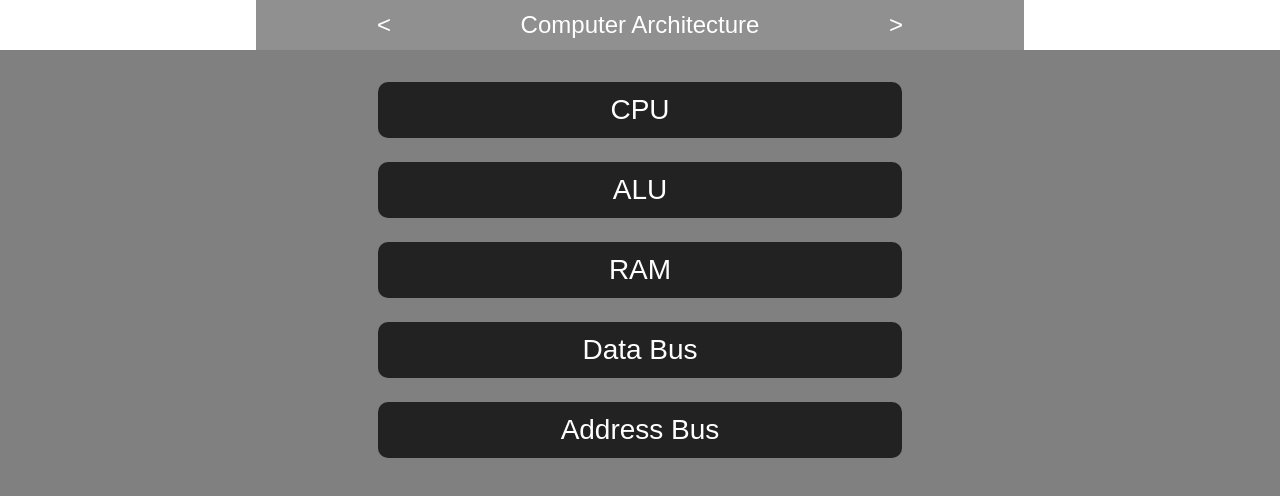
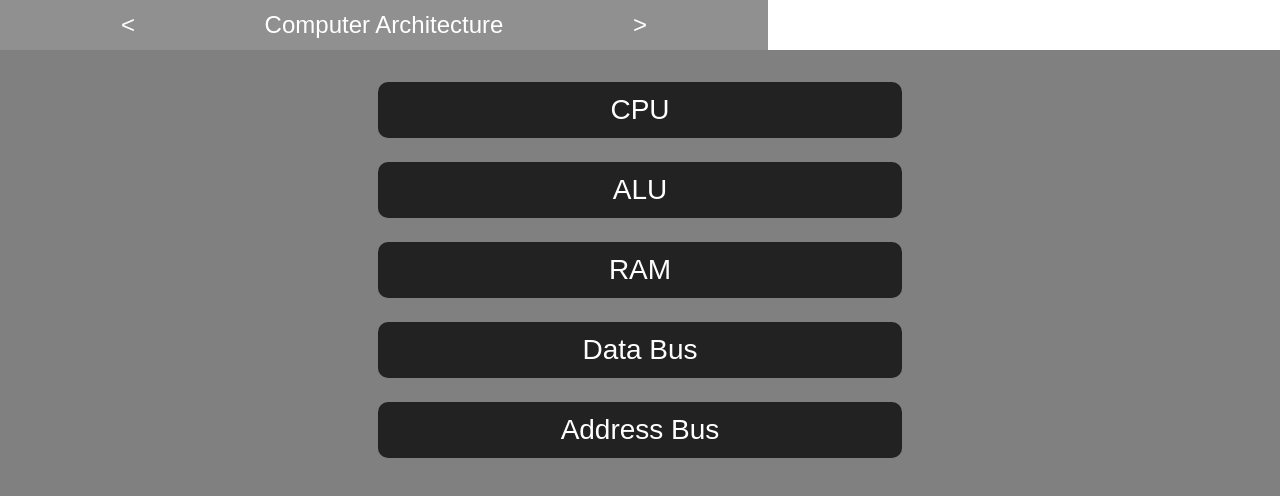
Before and after one commit to 1ReallyRandomPerson/1ReallyRandomPerson.github.io, a plain HTML site: page index.html in a window 1280 px wide. Drawn offline with Linux system fonts and the light colour scheme.

Commit message:
Changed content justification

```diff
--- a/styles.css
+++ b/styles.css
@@ -108,6 +108,9 @@ button {
         padding: 0px;
         overflow-x: hidden;
         font-family: Arial;
+        display: flex;
+        flex-wrap: wrap;
+        justify-content: flex-start;
     }
 
     button {
```
